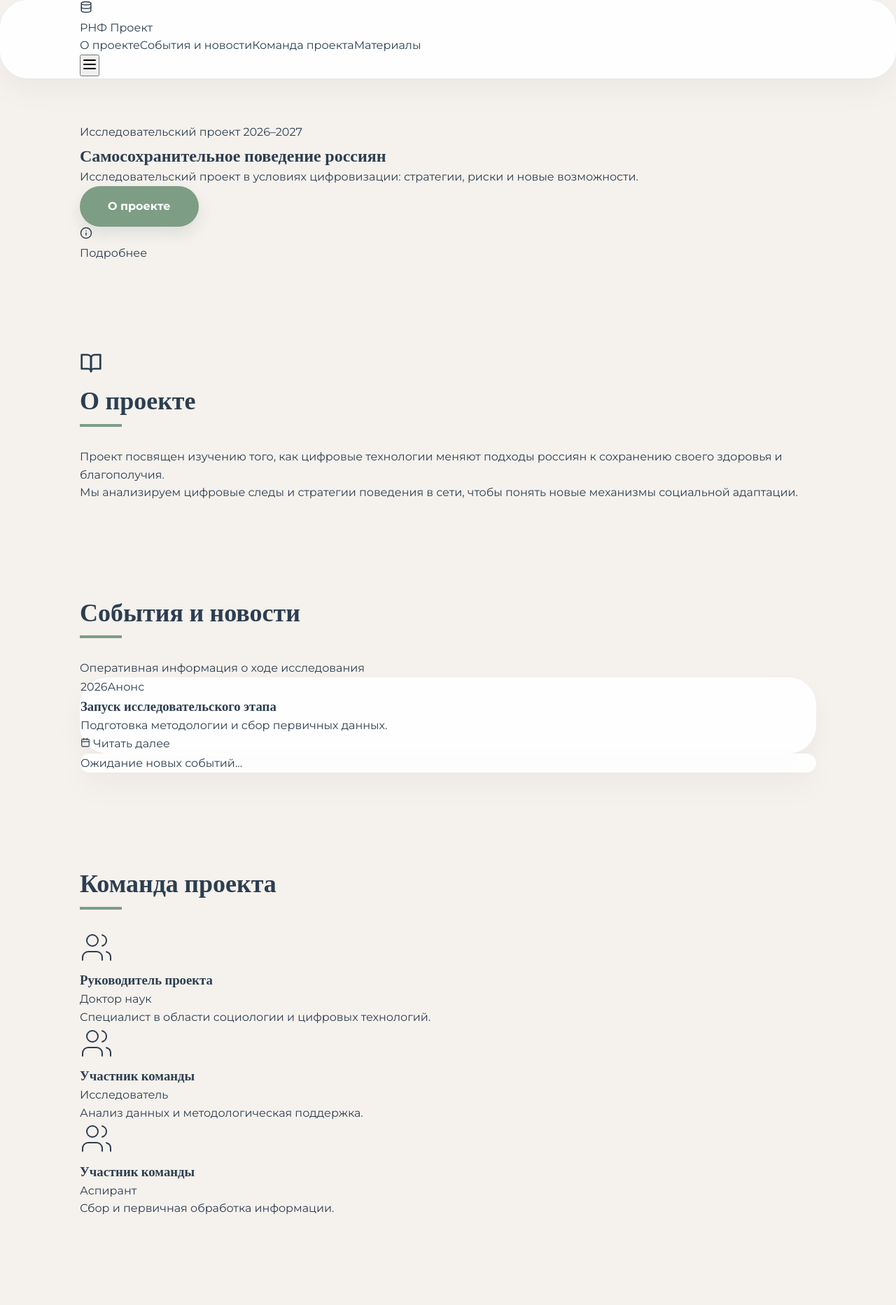
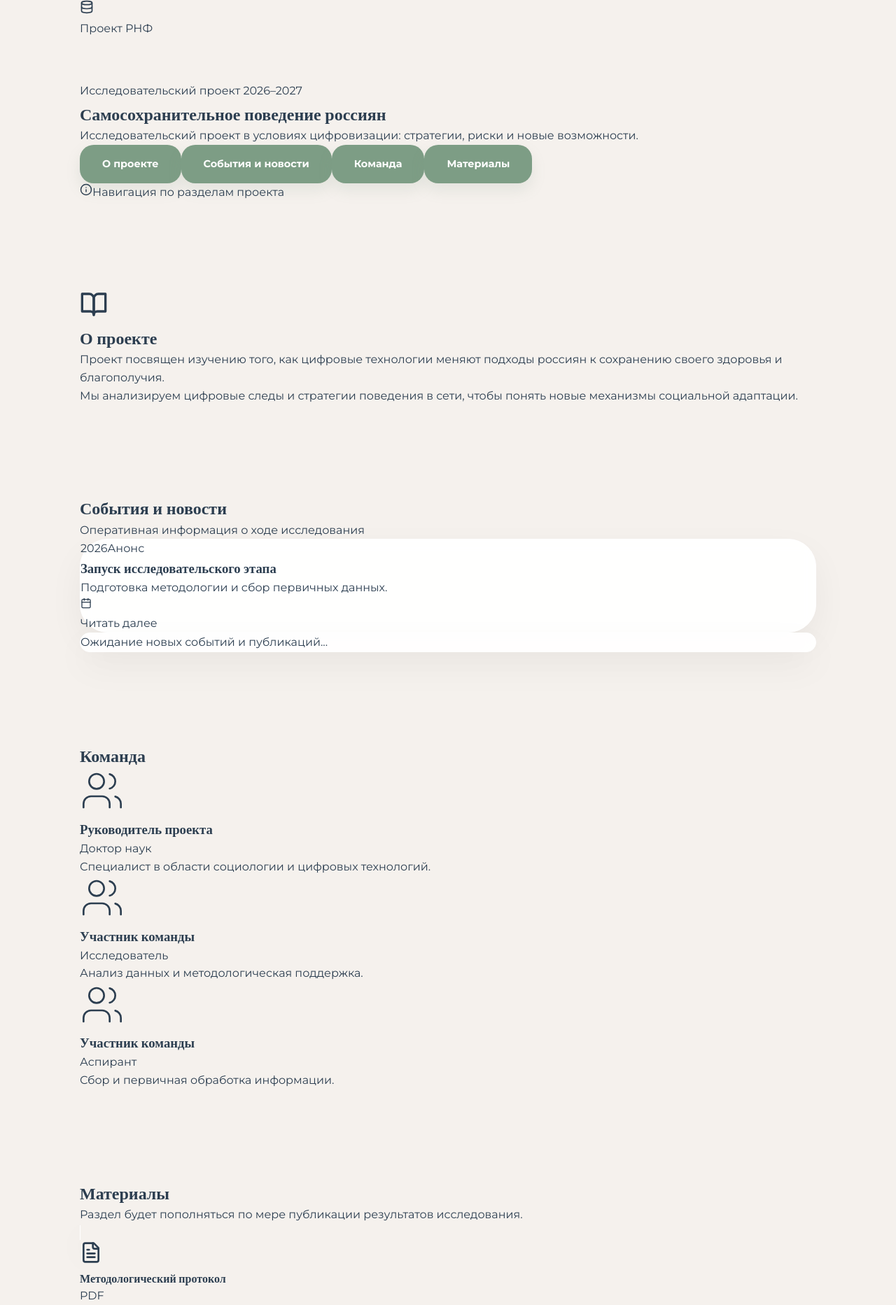
Before and after one commit to digital-selfcare/digital-selfcare.github.io, a React (Vite) app: page / in a window 1280 px wide. Shown: the top 1865 px of the page at 70% size. Built offline with nearby package versions, Linux system fonts and the light colour scheme; a web font is replaced by a local one.

Commit message:
Layout: Hero buttons for navigation, simplified header

```diff
--- a/src/App.jsx
+++ b/src/App.jsx
@@ -12,162 +12,143 @@ function App() {
 
   return (
     <div className="min-h-screen bg-white">
-      {/* Navigation */}
-      <nav className="fixed w-full z-50 glass border-b border-gray-100 py-3 mt-4 mx-auto max-w-[95%] rounded-full left-0 right-0">
-        <div className="container flex justify-between items-center px-8">
-          <div className="flex items-center gap-2">
-            <div className="w-8 h-8 bg-sage rounded-full flex items-center justify-center text-white">
-              <Database size={18} />
+      {/* Simple Header */}
+      <nav className="fixed w-full z-50 py-6 px-8">
+        <div className="container flex justify-start items-center">
+          <div className="flex items-center gap-3">
+            <div className="w-10 h-10 bg-sage rounded-xl flex items-center justify-center text-white shadow-lg shadow-sage/20">
+              <Database size={20} />
             </div>
-            <span className="font-playfair text-xl font-bold text-text tracking-tight">РНФ Проект</span>
+            <span className="font-playfair text-2xl font-bold text-text tracking-tight">Проект РНФ</span>
           </div>
-
-          <div className="hidden md:flex gap-8 items-center">
-            {['about', 'events', 'team', 'materials'].map((item) => (
-              <a
-                key={item}
-                href={`#${item}`}
-                className="text-sm font-medium hover:text-sage transition capitalize"
-              >
-                {content[item].title}
-              </a>
-            ))}
-          </div>
-
-          <button className="md:hidden" onClick={() => setIsMenuOpen(!isMenuOpen)}>
-            {isMenuOpen ? <X /> : <Menu />}
-          </button>
         </div>
       </nav>
 
-      {/* Hero with Geometric Elements */}
-      <section className="pt-48 pb-20 relative overflow-hidden">
-        {/* Nicepage-style Background Shapes */}
-        <div className="geo-circle bg-sage/5 w-[500px] h-[500px] -top-20 -left-20" />
-        <div className="geo-circle bg-powdery/10 w-[300px] h-[300px] top-40 right-[-100px]" />
+      {/* Hero Section */}
+      <section className="pt-48 pb-24 relative overflow-hidden bg-beige/10">
+        <div className="geo-circle bg-sage/5 w-[600px] h-[600px] -top-40 -left-40" />
+        <div className="geo-circle bg-powdery/10 w-[400px] h-[400px] top-40 -right-20" />
 
         <div className="container relative z-10">
-          <div className="grid lg:grid-cols-2 gap-12 items-center">
+          <div className="max-w-4xl">
             <motion.div
-              initial={{ opacity: 0, x: -30 }}
-              animate={{ opacity: 1, x: 0 }}
+              initial={{ opacity: 0, y: 20 }}
+              animate={{ opacity: 1, y: 0 }}
               transition={{ duration: 0.8 }}
             >
               <span className="inline-block px-3 py-1 rounded-full bg-sage/10 text-sage font-bold text-xs mb-6 uppercase tracking-wider">
                 Исследовательский проект 2026–2027
               </span>
-              <h1 className="text-4xl md:text-6xl mb-8 leading-[1.1] font-playfair font-bold">
+              <h1 className="text-4xl md:text-6xl mb-8 leading-[1.1] font-playfair font-bold text-text">
                 {content.hero.title}
               </h1>
-              <p className="text-lg text-text-light mb-10 leading-relaxed max-w-lg">
+              <p className="text-xl text-text-light mb-12 leading-relaxed max-w-2xl">
                 {content.hero.subtitle}
               </p>
-              <div className="flex gap-4">
-                <a href="#about" className="btn px-8 py-4 rounded-full">{content.hero.cta}</a>
-                <div className="flex items-center gap-2 text-sage font-bold text-sm">
-                  <div className="w-10 h-10 rounded-full border-2 border-sage/20 flex items-center justify-center">
-                    <Info size={18} />
+
+              {/* Menu as Green Buttons */}
+              <div className="flex flex-wrap gap-4 mb-12">
+                <a href="#about" className="btn px-8 py-4 rounded-2xl">{content.about.title}</a>
+                <a href="#events" className="btn px-8 py-4 rounded-2xl bg-sage/80 hover:bg-sage transition-all">{content.events.title}</a>
+                <a href="#team" className="btn px-8 py-4 rounded-2xl bg-sage/80 hover:bg-sage transition-all">{content.team.title}</a>
+                <a href="#materials" className="btn px-8 py-4 rounded-2xl bg-sage/80 hover:bg-sage transition-all">{content.materials.title}</a>
               </div>
-                  Подробнее
-                </div>
+
+              <div className="flex items-center gap-2 text-text-light font-bold text-sm">
+                <Info size={18} className="text-sage" />
+                <span>Навигация по разделам проекта</span>
               </div>
             </motion.div>
-
-            {/* Visual Geometric Composition */}
-            <div className="relative hidden lg:block">
-              <div className="w-[450px] h-[450px] bg-beige rounded-[80px] rotate-3 relative overflow-hidden shadow-2xl">
-                <div className="absolute inset-0 bg-gradient-to-br from-sage/20 to-transparent" />
-                <div className="absolute top-1/2 left-1/2 -translate-x-1/2 -translate-y-1/2 w-48 h-48 bg-white/40 rounded-full blur-2xl" />
-              </div>
-              <div className="absolute -bottom-10 -left-10 w-40 h-40 bg-powdery/20 rounded-full blur-xl" />
-            </div>
           </div>
         </div>
       </section>
 
-      {/* About Section - Compact & Geometric */}
-      <section id="about" className="py-20 relative bg-beige/10">
+      {/* About Section */}
+      <section id="about" className="py-24 relative overflow-hidden">
         <div className="container">
-          <div className="max-w-4xl mx-auto">
-            <div className="grid md:grid-cols-[1fr,2fr] gap-12 items-center">
-              <div>
-                <div className="w-20 h-20 bg-powdery rounded-3xl flex items-center justify-center text-white mb-6 rotate-6">
-                  <BookOpen size={32} />
+          <div className="grid md:grid-cols-[1fr,2fr] gap-16 items-start">
+            <div className="sticky top-32">
+              <div className="w-24 h-24 bg-powdery rounded-[40px] flex items-center justify-center text-white mb-8 shadow-xl shadow-powdery/20">
+                <BookOpen size={40} />
               </div>
-                <h2 className="section-title !mb-4">{content.about.title}</h2>
+              <h2 className="text-4xl font-playfair font-bold mb-4">{content.about.title}</h2>
+              <div className="w-20 h-1.5 bg-sage rounded-full" />
             </div>
-              <div className="space-y-6">
+            <div className="space-y-8">
               {content.about.description.map((para, i) => (
-                  <p key={i} className="text-lg leading-relaxed text-text-light font-medium">
+                <p key={i} className="text-xl leading-relaxed text-text-light font-medium">
                   {para}
                 </p>
               ))}
             </div>
           </div>
         </div>
-        </div>
       </section>
 
-      {/* News & Team in "Nicepage" Cards */}
-      <section id="events" className="py-20">
+      {/* News & Events - FIXED OVERFLOW */}
+      <section id="events" className="py-24 bg-beige/5">
         <div className="container">
-          <div className="flex justify-between items-end mb-12">
-            <div>
-              <h2 className="section-title !mb-2">{content.events.title}</h2>
-              <p className="text-text-light">Оперативная информация о ходе исследования</p>
-            </div>
+          <div className="mb-16">
+            <h2 className="text-4xl font-playfair font-bold mb-4">{content.events.title}</h2>
+            <div className="w-20 h-1.5 bg-powdery rounded-full mb-6" />
+            <p className="text-text-light text-lg">Оперативная информация о ходе исследования</p>
           </div>
 
-          <div className="grid md:grid-cols-2 lg:grid-cols-3 gap-8">
+          <div className="space-y-8">
             {content.events.items.map((item, i) => (
               <motion.div
                 key={item.id}
-                whileHover={{ y: -10 }}
-                className="glass p-8 group relative overflow-hidden"
+                whileHover={{ y: -5 }}
+                className="glass p-10 relative overflow-hidden border-l-8 border-sage"
               >
-                <div className="absolute top-0 right-0 w-24 h-24 bg-sage/5 rounded-bl-[100px] transition-all group-hover:w-32 group-hover:h-32" />
-                <div className="relative z-10">
-                  <div className="flex items-center gap-3 mb-6">
-                    <span className="text-sm font-bold text-sage bg-sage/10 px-3 py-1 rounded-full">{item.date}</span>
-                    <span className="text-[10px] uppercase font-bold text-text-light tracking-widest">{item.type}</span>
+                <div className="flex flex-col md:flex-row gap-10">
+                  <div className="md:w-48">
+                    <span className="block text-3xl font-bold text-sage mb-1">{item.date}</span>
+                    <span className="text-xs uppercase font-bold text-text-light tracking-[0.2em]">{item.type}</span>
                   </div>
-                  <h3 className="text-xl mb-4 font-bold leading-tight">{item.title}</h3>
-                  <p className="text-sm text-text-light leading-relaxed mb-6">{item.description}</p>
-                  <div className="flex items-center gap-2 text-xs font-bold text-sage">
-                    <Calendar size={14} /> Читать далее
+                  <div className="flex-grow">
+                    <h3 className="text-2xl mb-4 font-bold leading-tight text-text">{item.title}</h3>
+                    <p className="text-lg text-text-light leading-relaxed mb-8">{item.description}</p>
+                    <div className="flex items-center gap-3 text-sm font-bold text-sage group cursor-pointer">
+                      <div className="w-8 h-8 rounded-full bg-sage/10 flex items-center justify-center group-hover:bg-sage group-hover:text-white transition-all">
+                        <Calendar size={16} />
+                      </div>
+                      <span>Читать далее</span>
+                    </div>
                   </div>
                 </div>
               </motion.div>
             ))}
-            {/* Empty States placeholders */}
-            <div className="glass p-8 border-dashed border-2 border-gray-100 flex flex-center items-center justify-center text-gray-300">
-               Ожидание новых событий...
+
+            {/* Empty State - FIXED ALIGNMENT */}
+            <div className="glass p-10 border-dashed border-2 border-gray-200 bg-white/30">
+               <p className="text-gray-400 font-medium italic text-center">Ожидание новых событий и публикаций...</p>
             </div>
           </div>
         </div>
       </section>
 
-      {/* Team Section with Circle Images */}
-      <section id="team" className="py-20 bg-sage/5 relative overflow-hidden">
-        <div className="geo-circle bg-powdery/10 w-[400px] h-[400px] -bottom-20 -right-20" />
-
+      {/* Team Section */}
+      <section id="team" className="py-24 relative overflow-hidden">
+        <div className="geo-circle bg-sage/5 w-[500px] h-[500px] -bottom-20 -right-20" />
         <div className="container relative z-10">
-          <div className="text-center mb-16">
-            <h2 className="section-title">{content.team.title}</h2>
+          <div className="text-center mb-20">
+            <h2 className="text-4xl font-playfair font-bold mb-4">{content.team.title}</h2>
+            <div className="w-20 h-1.5 bg-sage rounded-full mx-auto" />
           </div>
 
-          <div className="grid md:grid-cols-3 gap-12">
+          <div className="grid md:grid-cols-3 gap-16">
             {content.team.members.map((member, i) => (
               <div key={i} className="text-center group">
-                <div className="w-40 h-40 mx-auto mb-6 relative">
-                  <div className="absolute inset-0 bg-powdery/20 rounded-full scale-110 group-hover:scale-125 transition-transform duration-500" />
-                  <div className="w-full h-full rounded-full bg-white shadow-xl relative z-10 flex items-center justify-center text-sage border-4 border-white overflow-hidden">
-                    <Users size={48} strokeWidth={1} />
+                <div className="w-48 h-48 mx-auto mb-8 relative">
+                  <div className="absolute inset-0 bg-sage/5 rounded-[60px] rotate-6 group-hover:rotate-12 transition-transform duration-500" />
+                  <div className="w-full h-full rounded-[60px] bg-white shadow-xl relative z-10 flex items-center justify-center text-sage border-4 border-white overflow-hidden">
+                    <Users size={64} strokeWidth={1} />
                   </div>
                 </div>
-                <h3 className="text-xl font-bold mb-1">{member.name}</h3>
-                <p className="text-sage font-bold text-xs mb-4 uppercase tracking-wider">{member.role}</p>
-                <p className="text-sm text-text-light leading-relaxed px-4">{member.bio}</p>
+                <h3 className="text-2xl font-bold mb-2 text-text">{member.name}</h3>
+                <p className="text-sage font-bold text-sm mb-4 uppercase tracking-widest">{member.role}</p>
+                <p className="text-base text-text-light leading-relaxed px-6">{member.bio}</p>
               </div>
             ))}
           </div>
@@ -175,28 +156,31 @@ function App() {
       </section>
 
       {/* Materials Section */}
-      <section id="materials" className="py-20">
+      <section id="materials" className="py-24 bg-sage/5">
         <div className="container">
-          <div className="max-w-3xl mx-auto text-center">
-            <h2 className="section-title">{content.materials.title}</h2>
-            <p className="text-lg text-text-light mb-12">
+          <div className="max-w-4xl mx-auto">
+            <div className="text-center mb-16">
+              <h2 className="text-4xl font-playfair font-bold mb-4">{content.materials.title}</h2>
+              <div className="w-20 h-1.5 bg-powdery rounded-full mx-auto mb-6" />
+              <p className="text-xl text-text-light">
                 {content.materials.description}
               </p>
+            </div>
 
-            <div className="grid gap-4">
+            <div className="grid gap-6">
               {content.materials.items.map((item, i) => (
-                <a key={i} href={item.link} className="glass p-6 flex justify-between items-center group hover:border-sage/30 transition-all duration-300">
-                  <div className="flex items-center gap-5">
-                    <div className="w-14 h-14 rounded-2xl bg-powdery/10 text-powdery flex items-center justify-center group-hover:bg-powdery group-hover:text-white transition-colors">
-                      <FileText size={28} />
+                <a key={i} href={item.link} className="glass p-8 flex justify-between items-center group hover:scale-[1.02] transition-all duration-300">
+                  <div className="flex items-center gap-8">
+                    <div className="w-16 h-16 rounded-[24px] bg-powdery/10 text-powdery flex items-center justify-center group-hover:bg-powdery group-hover:text-white transition-all">
+                      <FileText size={32} />
                     </div>
                     <div className="text-left">
-                      <h4 className="font-bold text-lg">{item.title}</h4>
-                      <span className="text-xs text-text-light uppercase font-bold tracking-widest">{item.type}</span>
+                      <h4 className="font-bold text-xl text-text">{item.title}</h4>
+                      <span className="text-sm text-text-light uppercase font-bold tracking-widest">{item.type}</span>
                     </div>
                   </div>
-                  <div className="w-10 h-10 rounded-full bg-gray-50 flex items-center justify-center text-gray-300 group-hover:bg-sage group-hover:text-white transition-all">
-                    <Download size={18} />
+                  <div className="w-12 h-12 rounded-full bg-white shadow-md flex items-center justify-center text-gray-300 group-hover:bg-sage group-hover:text-white transition-all">
+                    <Download size={24} />
                   </div>
                 </a>
               ))}
@@ -206,15 +190,23 @@ function App() {
       </section>
 
       {/* Footer */}
-      <footer className="py-12 border-t border-gray-100 bg-white">
-        <div className="container text-center">
-          <div className="flex justify-center items-center gap-2 mb-6">
-            <div className="w-6 h-6 bg-sage rounded-full" />
-            <span className="font-playfair font-bold">РНФ Исследование 2026</span>
+      <footer className="py-16 border-t border-gray-100 bg-white">
+        <div className="container">
+          <div className="flex flex-col md:flex-row justify-between items-center gap-8">
+            <div className="flex items-center gap-3">
+              <div className="w-8 h-8 bg-sage rounded-lg flex items-center justify-center text-white">
+                <Database size={16} />
+              </div>
+              <span className="font-playfair font-bold text-lg">Проект РНФ 2026</span>
             </div>
             <p className="text-sm text-text-light">
-            © 2026 Проект «Стратегии самосохранения». Все права защищены.
+              © 2026 Стратегии самосохранения россиян. Все права защищены.
             </p>
+            <div className="flex gap-6">
+              <a href="#" className="text-gray-400 hover:text-sage transition"><Info size={20} /></a>
+              <a href="#" className="text-gray-400 hover:text-sage transition"><Users size={20} /></a>
+            </div>
+          </div>
         </div>
       </footer>
     </div>
--- a/src/content.js
+++ b/src/content.js
@@ -25,7 +25,7 @@ export const content = {
     ]
   },
   team: {
-    title: "Команда проекта",
+    title: "Команда",
     members: [
       {
         name: "Руководитель проекта",
--- a/src/index.css
+++ b/src/index.css
@@ -79,30 +79,36 @@ section {
 
 /* Glassmorphism utility */
 .glass {
-  background: rgba(255, 255, 255, 0.9);
+  background: rgba(255, 255, 255, 0.95);
   backdrop-filter: blur(10px);
   border: 1px solid rgba(255, 255, 255, 1);
   border-radius: 40px;
-  box-shadow: 0 20px 40px rgba(0, 0, 0, 0.04);
+  box-shadow: 0 20px 50px rgba(0, 0, 0, 0.05);
+  width: 100%; /* Ensure full width inside containers */
+  box-sizing: border-box;
 }
 
 .btn {
   background-color: var(--color-sage);
   color: white;
-  padding: 1rem 2.5rem;
-  border-radius: 100px; /* Fully rounded buttons as in Nicepage ref */
+  padding: 1rem 2rem;
+  border-radius: 20px;
   font-weight: 700;
-  display: inline-block;
-  transition: all 0.3s ease;
+  display: inline-flex;
+  align-items: center;
+  justify-content: center;
+  transition: all 0.3s cubic-bezier(0.4, 0, 0.2, 1);
   border: none;
   cursor: pointer;
-  box-shadow: 0 10px 20px rgba(125, 157, 133, 0.2);
+  box-shadow: 0 10px 20px rgba(125, 157, 133, 0.15);
+  text-decoration: none;
+  font-size: 0.9rem;
 }
 
 .btn:hover {
-  transform: translateY(-3px);
-  box-shadow: 0 15px 30px rgba(125, 157, 133, 0.3);
-  filter: brightness(1.1);
+  transform: translateY(-4px) scale(1.02);
+  box-shadow: 0 15px 30px rgba(125, 157, 133, 0.25);
+  filter: brightness(1.05);
 }
 
 .btn-powdery {
```
Lines whose indentation alone changed are shown as unchanged.
